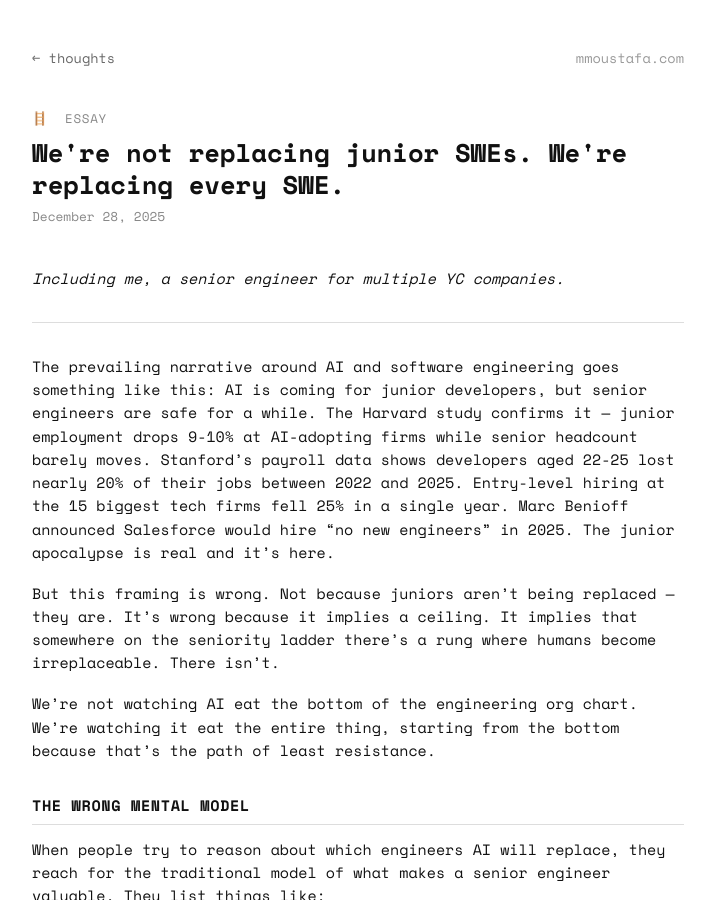
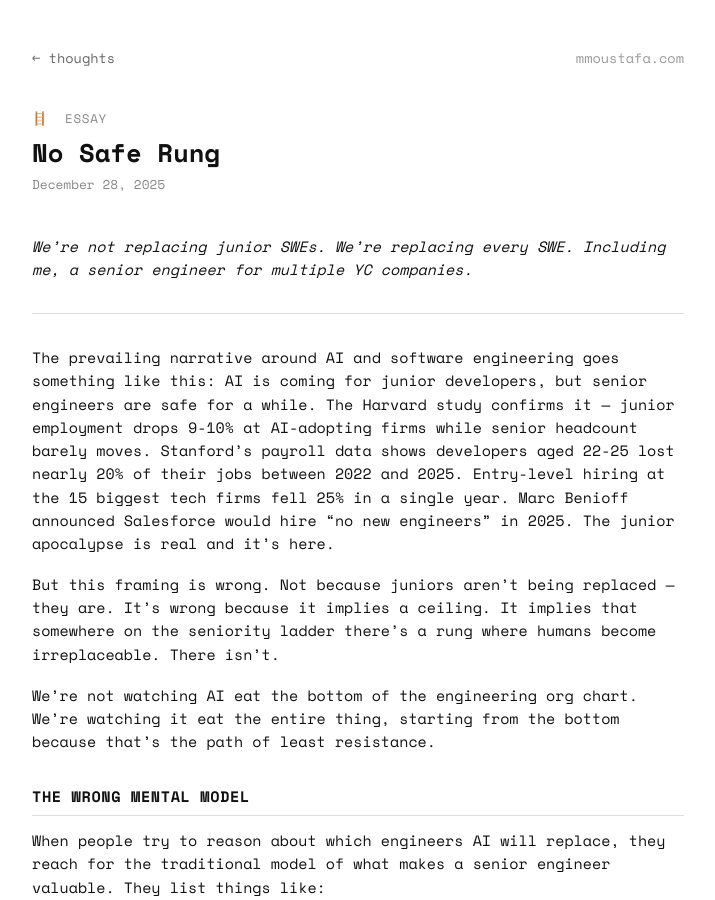
Before and after one commit to 0xmmo/0xmmo.github.io, a Jekyll site: the page built from _posts/2025-12-28-no-safe-rung.md, in a window 1280 px wide and 900 px high. Shown: the whole window, without its empty margins (282-997 px from the left). Built offline with Jekyll 4.4.1, drawn with Linux system fonts in a browser that asks for light colours.

Commit message:
Retitle post to No Safe Rung
Co-Authored-By: Claude Fable 5 <noreply@anthropic.com>

```diff
--- a/_posts/2025-12-28-were-not-replacing-junior-swes.md
+++ b/_posts/2025-12-28-no-safe-rung.md
@@ -1,12 +1,12 @@
 ---
 layout: post
-title: "We're not replacing junior SWEs. We're replacing every SWE."
+title: "No Safe Rung"
 date: 2025-12-28 12:00:00 +0000
 icon: 🪜
 excerpt: "The prevailing narrative implies a ceiling — that somewhere on the seniority ladder there's a rung where humans become irreplaceable. There isn't."
 ---
 
-*Including me, a senior engineer for multiple YC companies.*
+*We're not replacing junior SWEs. We're replacing every SWE. Including me, a senior engineer for multiple YC companies.*
 
 ---
 
```
